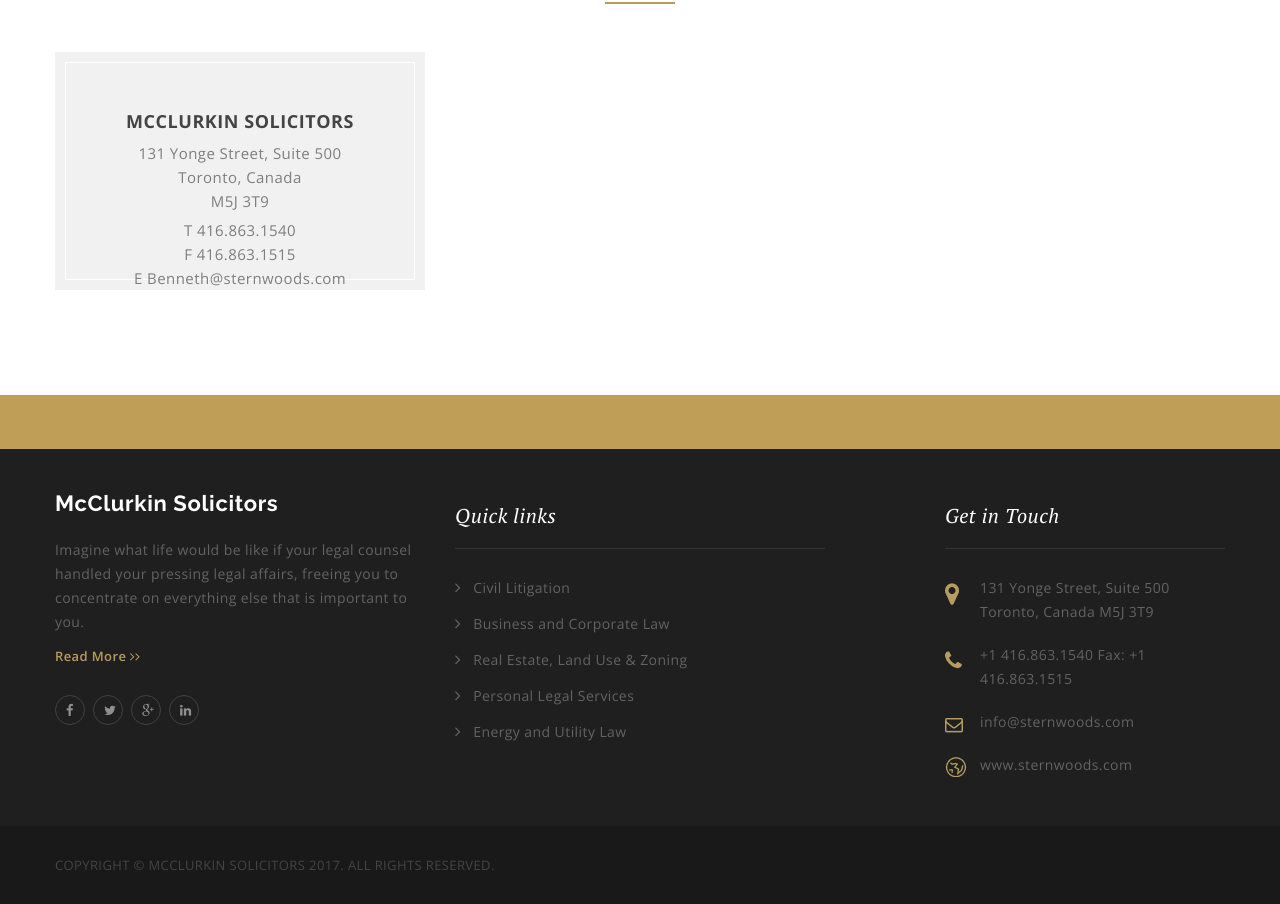
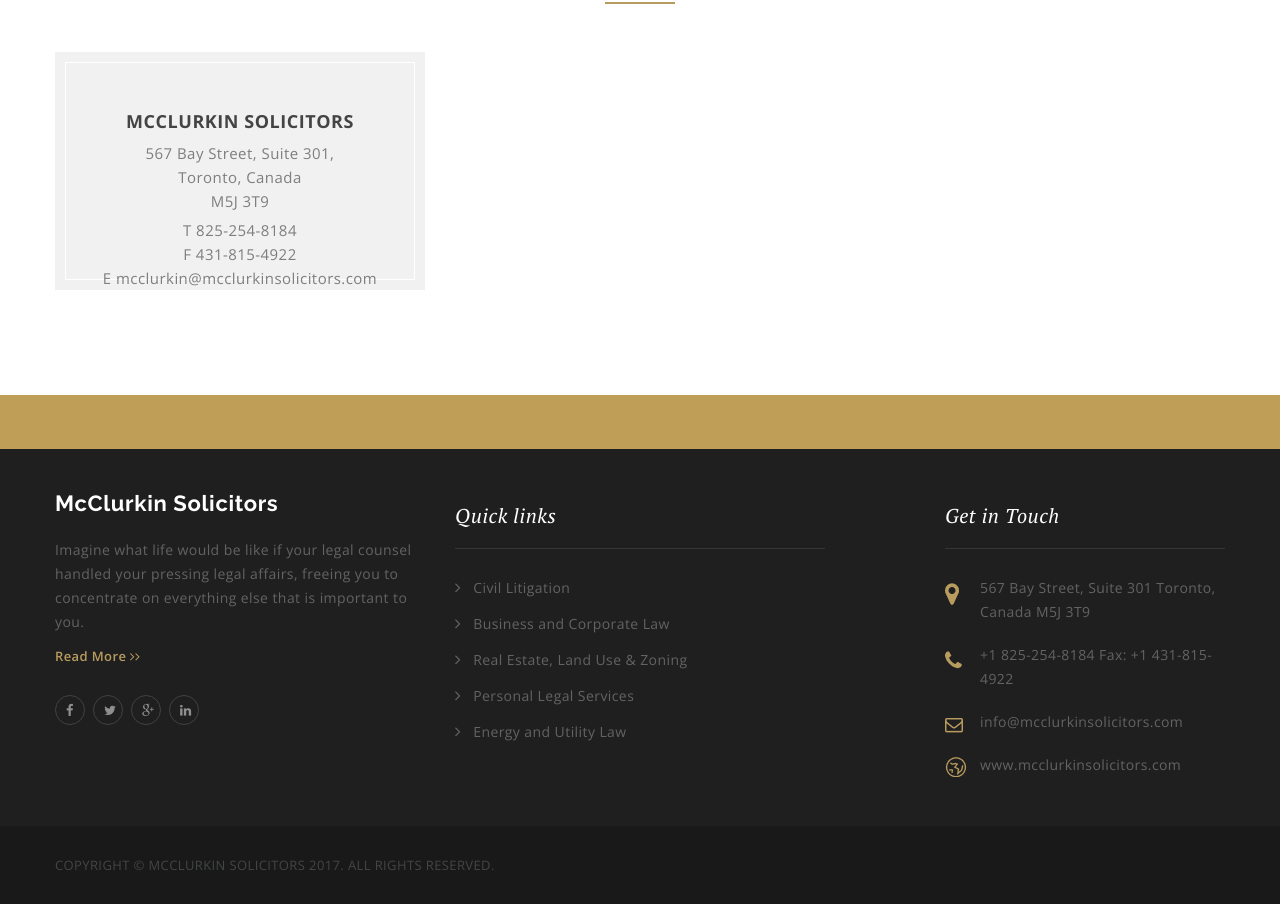
Before and after one commit to Justprince234/mcclurkin, a plain HTML site: page contact.html in a window 1280 px wide. Shown: the part 537-1441 px from the top of the page. Drawn offline with nearby package versions, Linux system fonts and the light colour scheme.

Commit message:
updated.

```diff
--- a/contact.html
+++ b/contact.html
@@ -95,8 +95,8 @@
                             <div class="contact-right-img"></div>
                             <div class="contact-right-text">
                                 <h3 align="center"> McClurkin Solicitors</h3>
-                                <p> 131 Yonge Street, Suite 500<br> Toronto, Canada <br> M5J 3T9
-                                    <p>T 416.863.1540<br> F 416.863.1515<br> E Benneth@sternwoods.com</p>
+                                <p> 567 Bay Street, Suite 301,<br> Toronto, Canada<br> M5J 3T9
+                                    <p>T 825-254-8184<br> F 431-815-4922<br> E mcclurkin@mcclurkinsolicitors.com</p>
                             </div>
                         </div>
                     </div>
@@ -168,10 +168,10 @@
                             <div class="widget-get-intouch">
                                 <h3>Get in Touch</h3>
                                 <ul>
-                                    <li class="location">131 Yonge Street, Suite 500 Toronto, Canada M5J 3T9</li>
-                                    <li class="phone">+1 416.863.1540 Fax: +1 416.863.1515</li>
-                                    <li class="envelop">info@sternwoods.com</li>
-                                    <li class="website">www.sternwoods.com</li>
+                                    <li class="location">567 Bay Street, Suite 301 Toronto, Canada M5J 3T9</li>
+                                    <li class="phone">+1 825-254-8184 Fax: +1 431-815-4922</li>
+                                    <li class="envelop">info@mcclurkinsolicitors.com</li>
+                                    <li class="website">www.mcclurkinsolicitors.com</li>
                                 </ul>
                             </div>
                         </div>
```
Also changed, not shown: about.html (+4 -4 lines), attorney.html (+4 -4 lines), careers.html (+4 -4 lines), index.html (+4 -4 lines), practice.html (+4 -4 lines).
